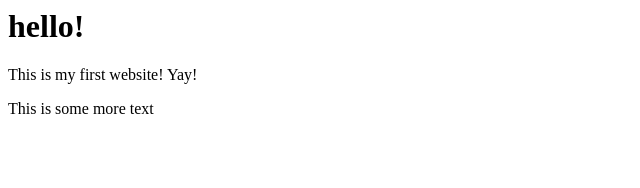
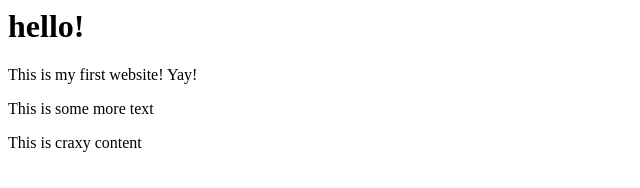
Before and after one commit to starshippolaris/intro-to-githubb, a plain HTML site: page index.html in a window 1280 px wide. Shown: the whole page, without its empty margins (0-640 px from the left). Drawn offline with Linux system fonts and the light colour scheme.

```diff
--- a/index.html
+++ b/index.html
@@ -3,3 +3,5 @@
 <p> This is my first website! Yay! </p>
 
 <p> This is some more text </p>
+
+<p> This is craxy content</p>
```
